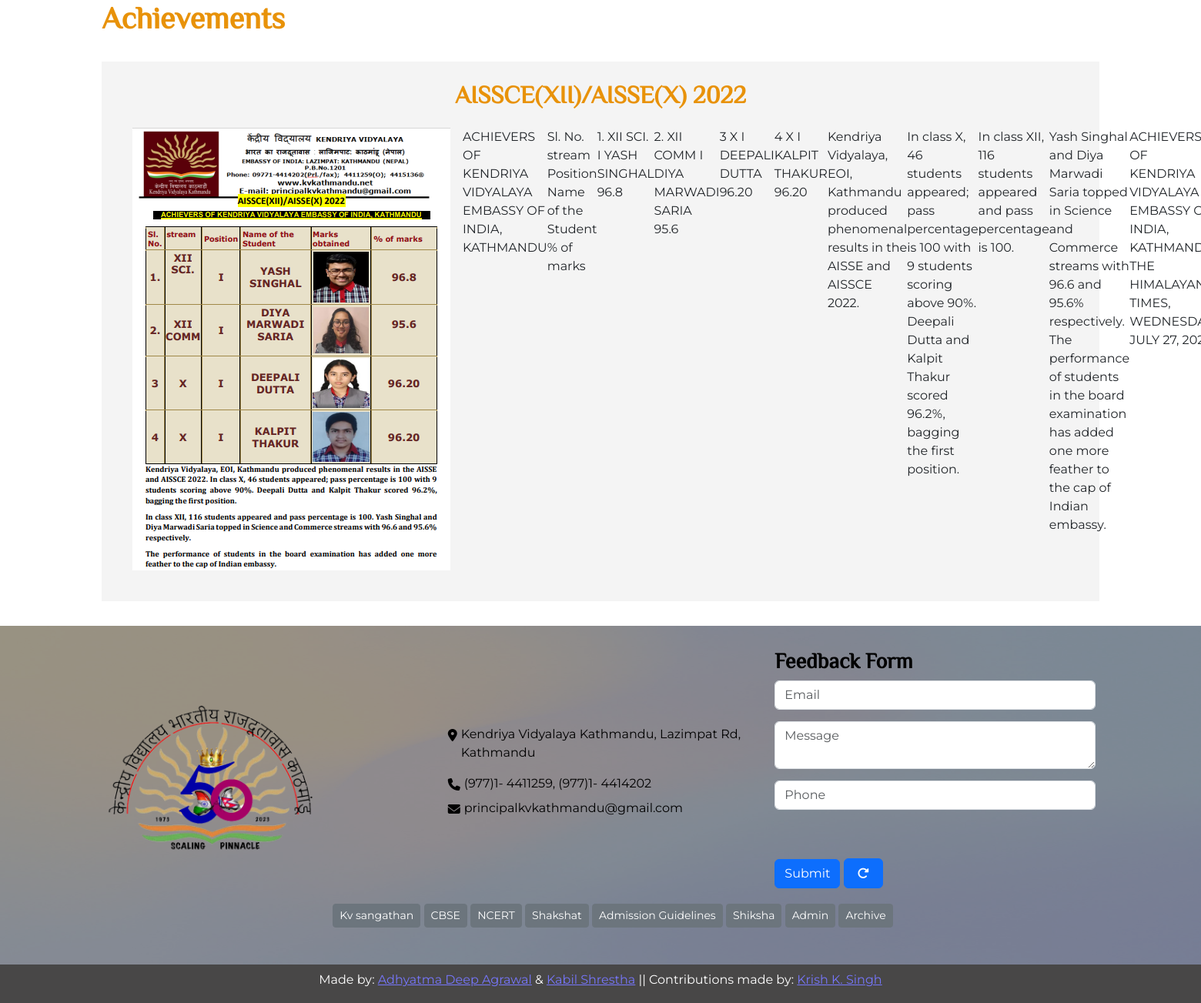
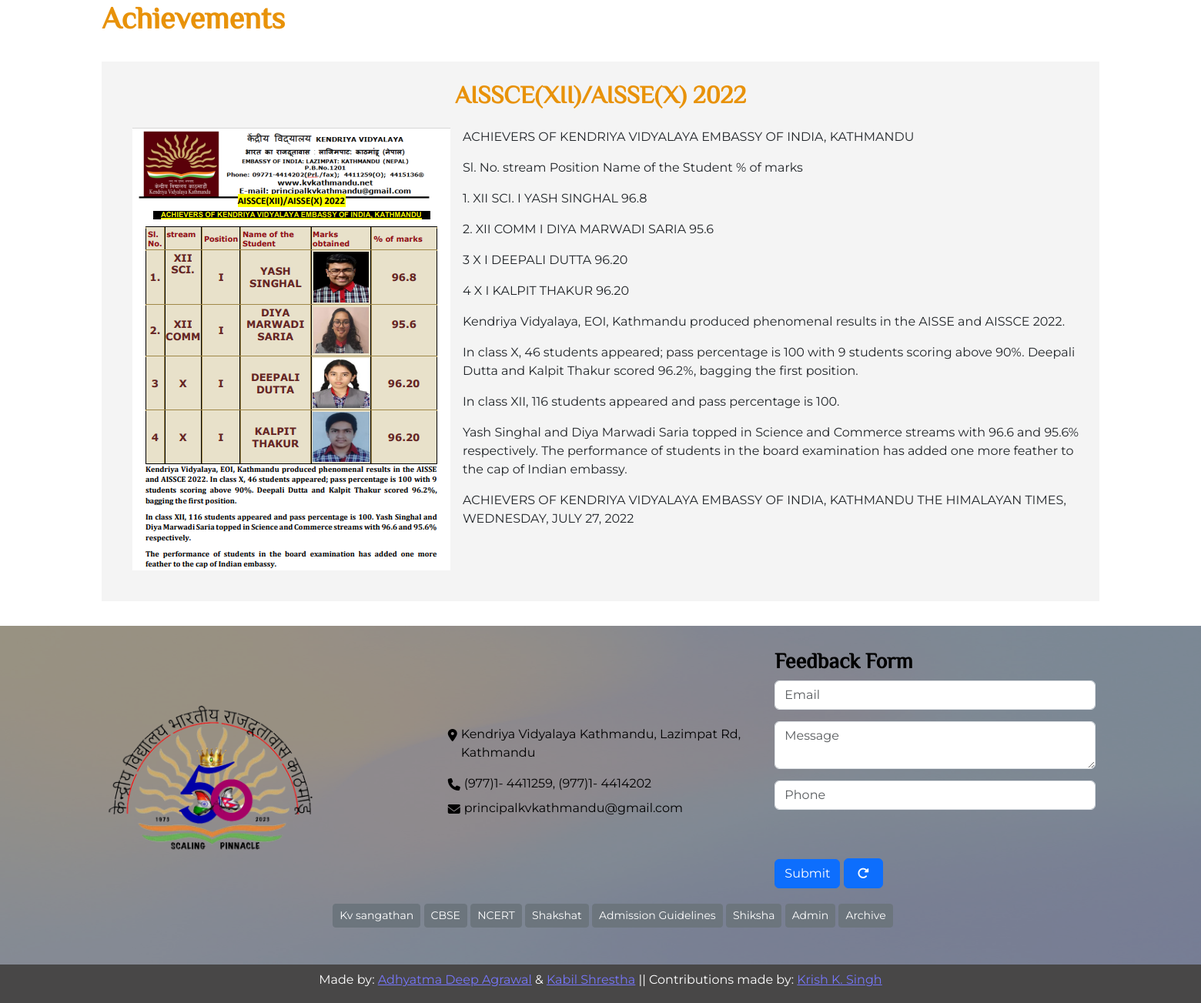
Before and after one commit to Kabilshr/Kendriya-Vidhyalaya-website, a Django app: page /Achievements in a window 1560 px wide; the page is wider, and only the part inside the window is pictured. Shown: the part 90-1393 px from the top of that part at 77% size. Run offline with Django 4.2, Linux system fonts and the light colour scheme; data comes from the database, SQL or seed files in the repository; some libraries are stand-ins or nearby versions.

Commit message:
achievement description fixed

```diff
--- a/website/main_app/static/website/styles.css
+++ b/website/main_app/static/website/styles.css
@@ -755,8 +755,11 @@ table {
 .achievement h2 {
   text-transform: capitalize;
 }
-.achievement div {
+.achievement .achiv-body {
   display: flex;
+}
+.achievement .achiv-body div {
+  display: block;
 }
 .achievement img {
   width: 30rem;
--- a/website/main_app/static/website/styles.sass
+++ b/website/main_app/static/website/styles.sass
@@ -722,8 +722,10 @@ table
     width: 100%
     h2
         text-transform: capitalize
-    div
+    .achiv-body
         display: flex
+        div
+            display: block
     img
         width: 30rem
         margin: 1rem
--- a/website/main_app/templates/website/achievement.html
+++ b/website/main_app/templates/website/achievement.html
@@ -6,7 +6,9 @@
         <h2 align="center">{{achiv.title}}</h2>
         <div class="achiv-body">
             <img src="{{achiv.image.url}}">
-            <p class="description">{{achiv.description|linebreaks}}</p>
+            <div class="achiv-description-container">
+                <p class="description">{{achiv.description|linebreaks}}</p>
+            </div>
         </div>
     </div>
 {% endfor %}
--- a/website/main_app/templates/website/teachers_achievement.html
+++ b/website/main_app/templates/website/teachers_achievement.html
@@ -6,7 +6,9 @@
         <h2 align="center">{{achiv.title}}</h2>
         <div class="achiv-body">
             <img src="{{achiv.image.url}}">
-            <p class="description">{{achiv.description|linebreaks}}</p>
+            <div class="achiv-description-container">
+                <p class="description">{{achiv.description|linebreaks}}</p>
+            </div>
         </div>
     </div>
 {% endfor %}
```
